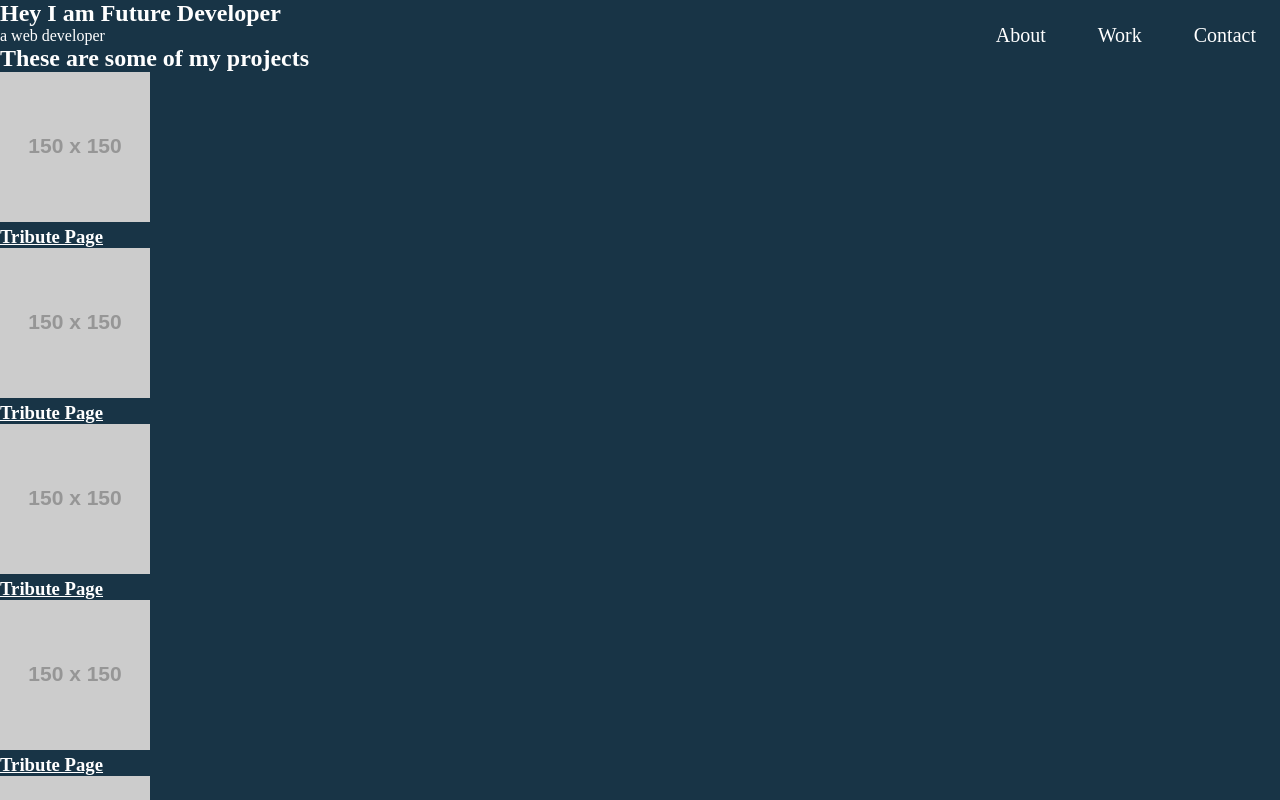
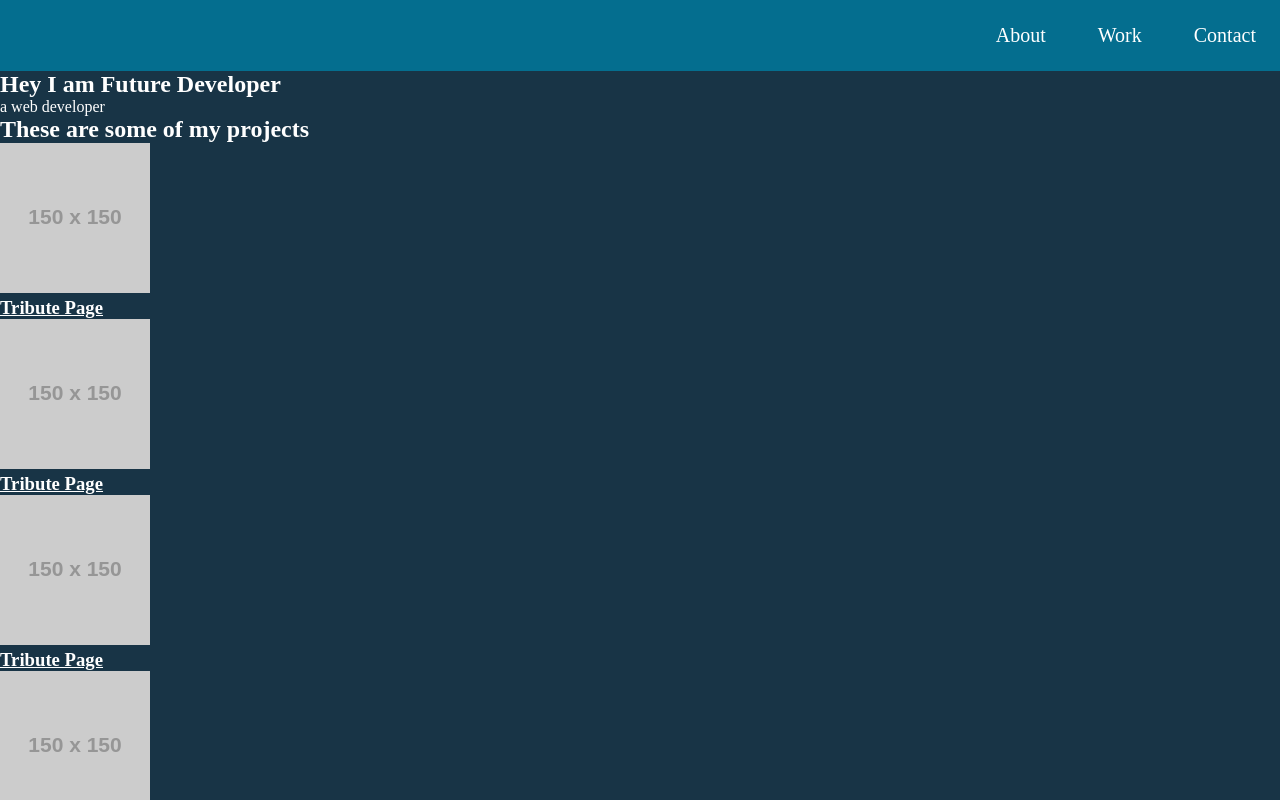
Before and after one commit to arazmurat/personal, a plain HTML site: page index.html in a window 1280 px wide. Shown: the top 800 px of the page. Drawn offline with Linux system fonts and the light colour scheme; placeholder pictures from the web are drawn by us.

Commit message:
first commit

```diff
--- a/style.css
+++ b/style.css
@@ -15,7 +15,7 @@ a {
 
 nav {
   background-color: #046e8f;
-  /* height: 71px; */
+  height: 71px;
 }
 
 nav ul {
```
